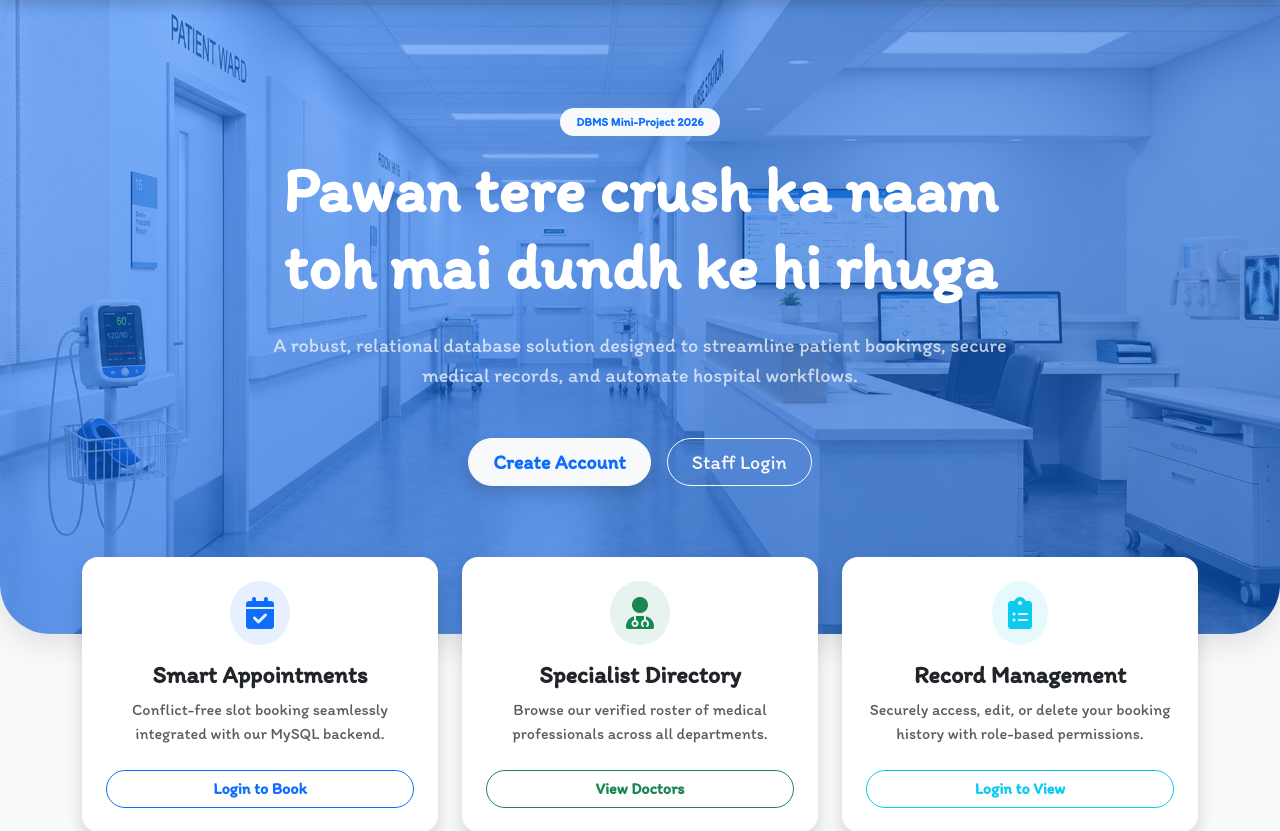
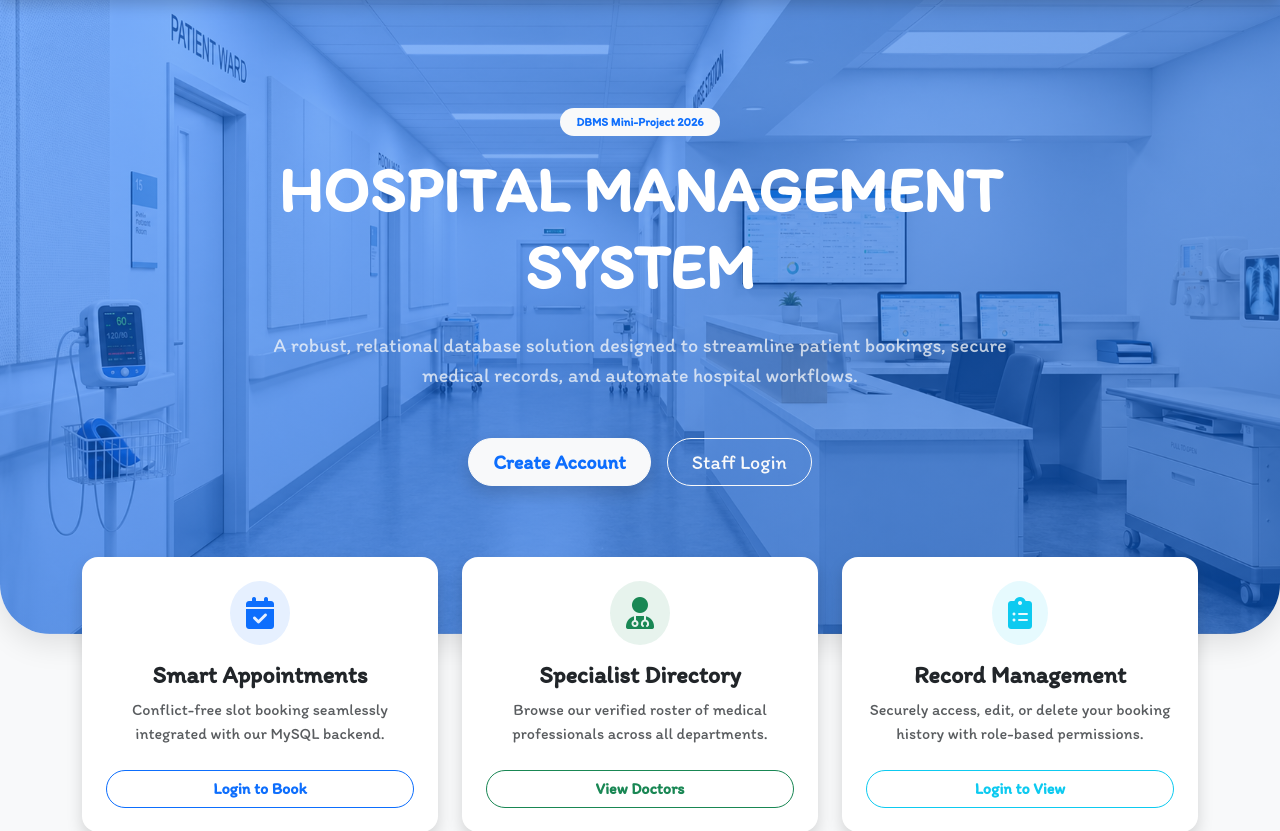
Before and after one commit to Mayur-cw/hospital-system-updated, a Flask app: page / in a window 1280 px wide. Shown: the part 61-892 px from the top of the page. Run offline with Flask 3, Linux system fonts and the light colour scheme; parts of the project's set-up code (start-up, migrations or seed data) failed here and were passed over.

Commit message:
PAWAN KA PYAAR UPDATED
Co-authored-by: Copilot <copilot@github.com>

```diff
--- a/PROJECT/templates/index.html
+++ b/PROJECT/templates/index.html
@@ -25,7 +25,7 @@ Home | Hospital Management System
     <div class="row justify-content-center">
       <div class="col-lg-8">
         <span class="badge bg-light text-primary rounded-pill px-3 py-2 mb-3 fw-bold tracking-wide">DBMS Mini-Project 2026</span>
-        <h1 class="display-3 fw-bold mb-4">Pawan tere crush ka naam toh mai dundh ke hi rhuga</h1>
+        <h1 class="display-3 fw-bold mb-4">HOSPITAL MANAGEMENT SYSTEM</h1>
         <p class="lead mb-5 text-light opacity-75">A robust, relational database solution designed to streamline patient bookings, secure medical records, and automate hospital workflows.</p>
 
         <div class="d-flex justify-content-center gap-3">
```
